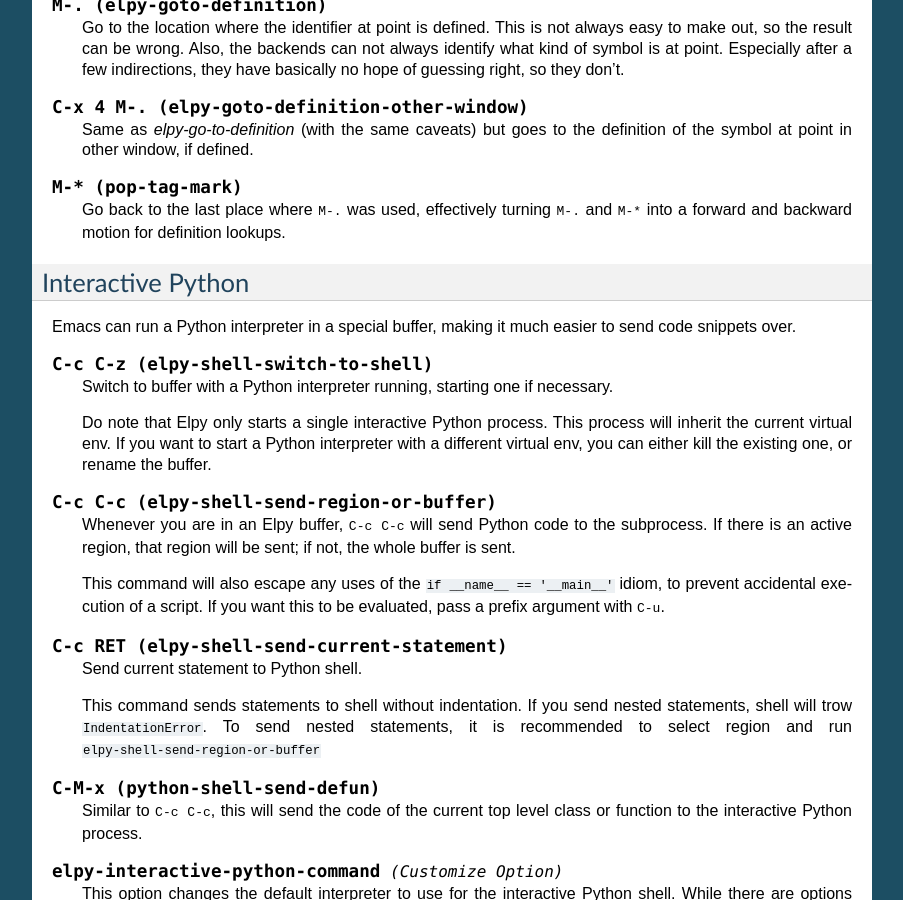
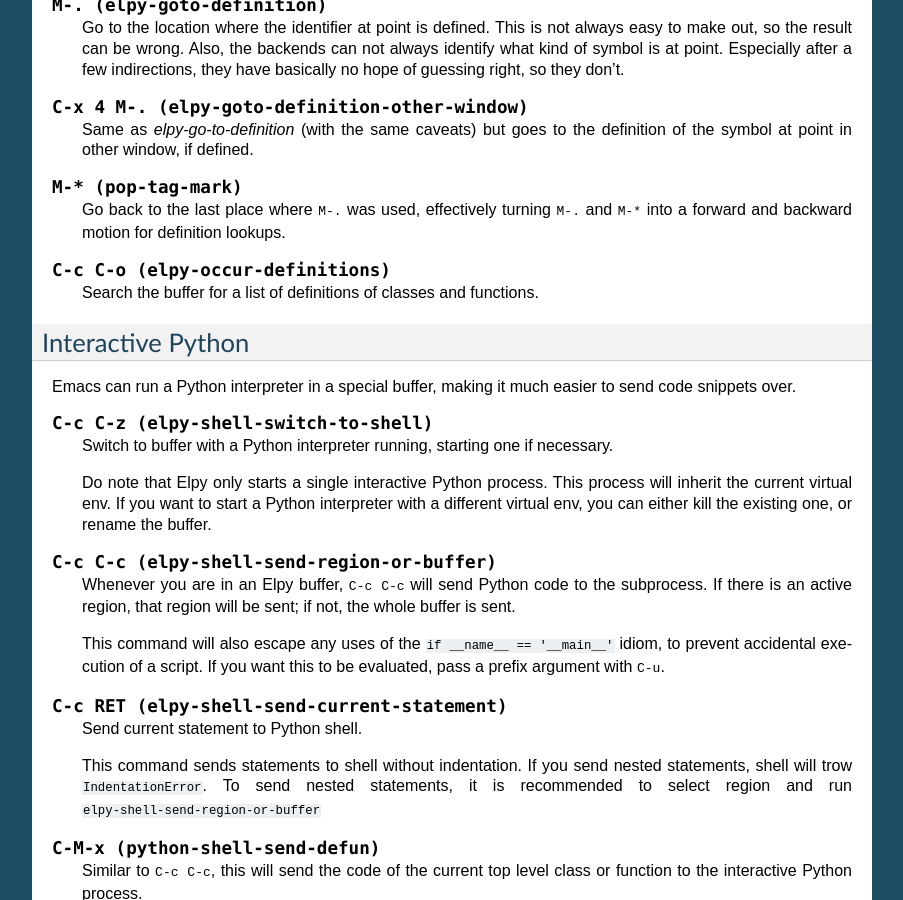
Before and after one commit to jorgenschaefer/elpy, a Sphinx documentation site: the page built from docs/ide.rst, in a window 1280 px wide and 900 px high, scrolled down 1463 px. Shown: the whole window, without its empty margins (198-1101 px from the left). Built offline with Sphinx 7.4.7, drawn with Linux system fonts in a browser that asks for light colours.

Commit message:
Add docs for elpy-occur-definitions.

```diff
--- a/docs/ide.rst
+++ b/docs/ide.rst
@@ -132,6 +132,11 @@
    Go back to the last place where :kbd:`M-.` was used, effectively
    turning :kbd:`M-.` and :kbd:`M-*` into a forward and backward
    motion for definition lookups.
+
+.. command:: elpy-occur-definitions
+   :kbd: C-c C-o
+
+   Search the buffer for a list of definitions of classes and functions.
 
 Interactive Python
 ==================
```
